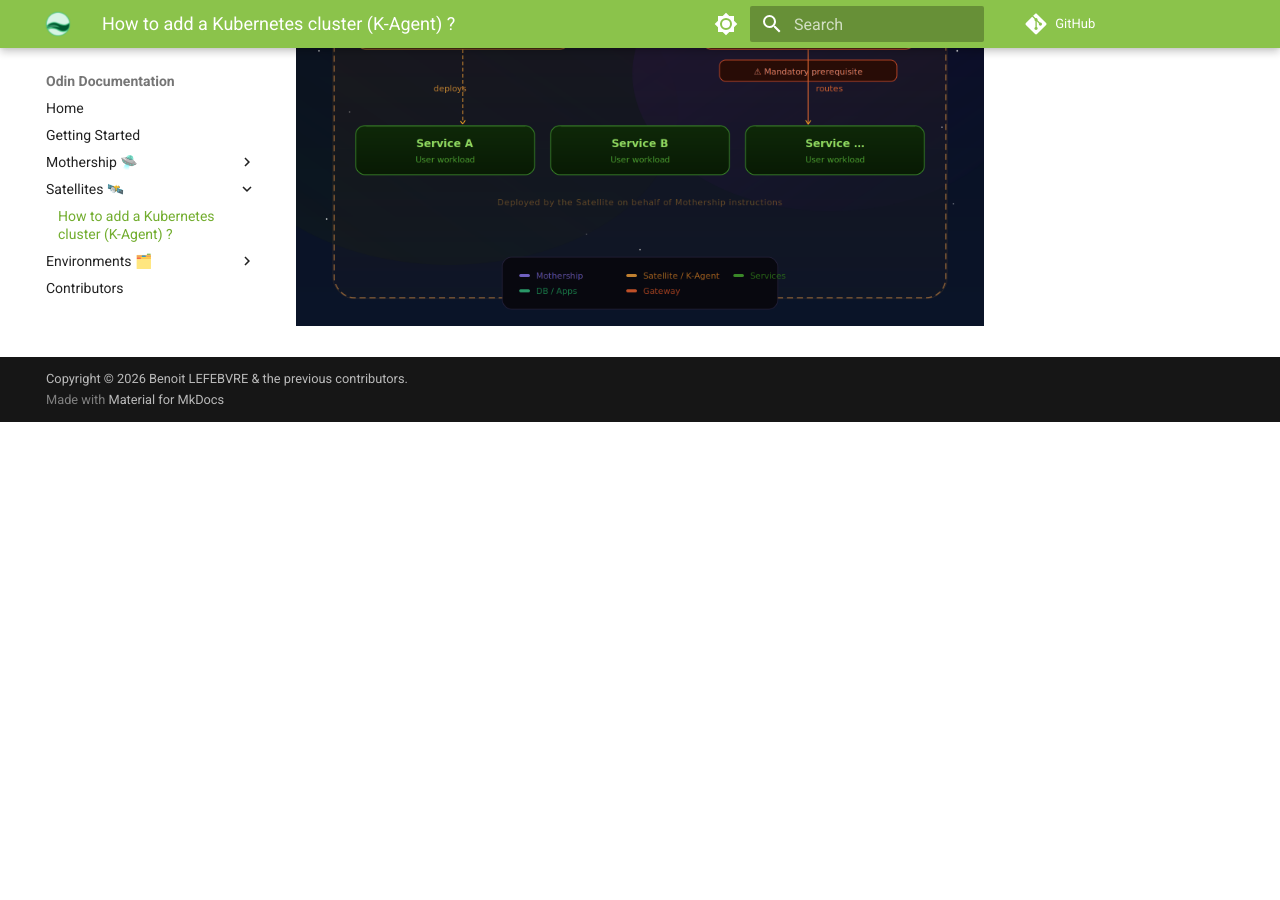
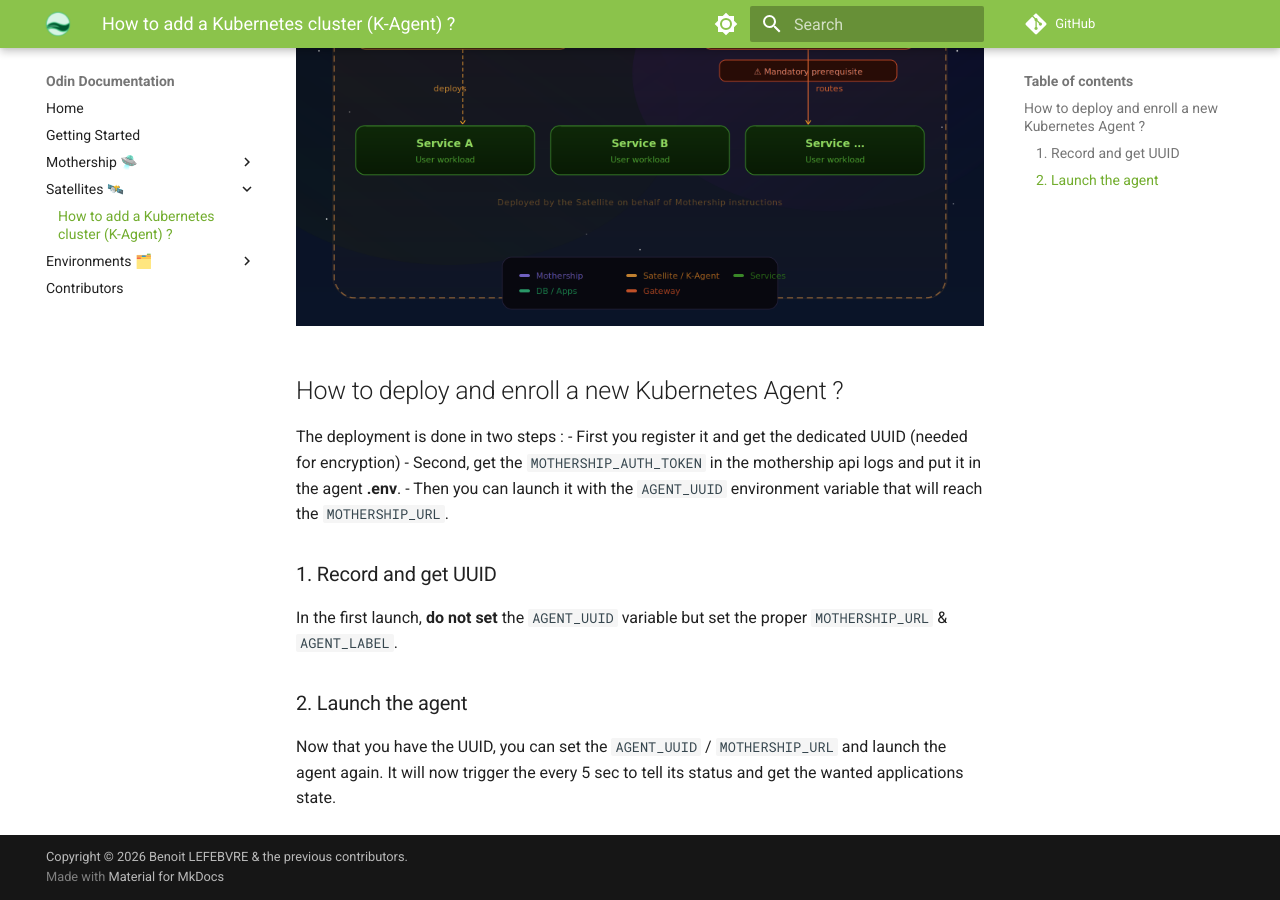
Before and after one commit to odin-oss/docs.odin.github.io, an MkDocs documentation site: the page built from docs/tutorials/satellites/how-to-add-a-kubernetes-cluster.md, in a window 1280 px wide and 900 px high, scrolled down 823 px. Built offline with MkDocs 1.6.1 and Material for MkDocs 9.7.7, drawn with Linux system fonts in a browser that asks for light colours; comment, search, counter and statistics services are not loaded; before the commit the page ends 1245 px from its top, so only the background shows below that.

Commit message:
Enhance Kubernetes Agent deployment instructions for clarity and completeness

```diff
--- a/docs/tutorials/satellites/how-to-add-a-kubernetes-cluster.md
+++ b/docs/tutorials/satellites/how-to-add-a-kubernetes-cluster.md
@@ -4,3 +4,19 @@ This is the first K-Agent Odin is bringing as a the almost every application can
 
 
 ![K-Agents](images/k-agent.png)
+
+
+## How to deploy and enroll a new Kubernetes Agent ?
+
+The deployment is done in two steps :
+- First you register it and get the dedicated UUID (needed for encryption)
+- Second, get the `MOTHERSHIP_AUTH_TOKEN` in the mothership api logs and put it in the agent **.env**.
+- Then you can launch it with the `AGENT_UUID` environment variable that will reach the `MOTHERSHIP_URL`.
+
+### 1. Record and get UUID
+
+In the first launch, **do not set** the `AGENT_UUID` variable but set the proper `MOTHERSHIP_URL` & `AGENT_LABEL`.
+
+### 2. Launch the agent
+
+Now that you have the UUID, you can set the `AGENT_UUID` / `MOTHERSHIP_URL` and launch the agent again. It will now trigger the every 5 sec to tell its status and get the wanted applications state.
```
